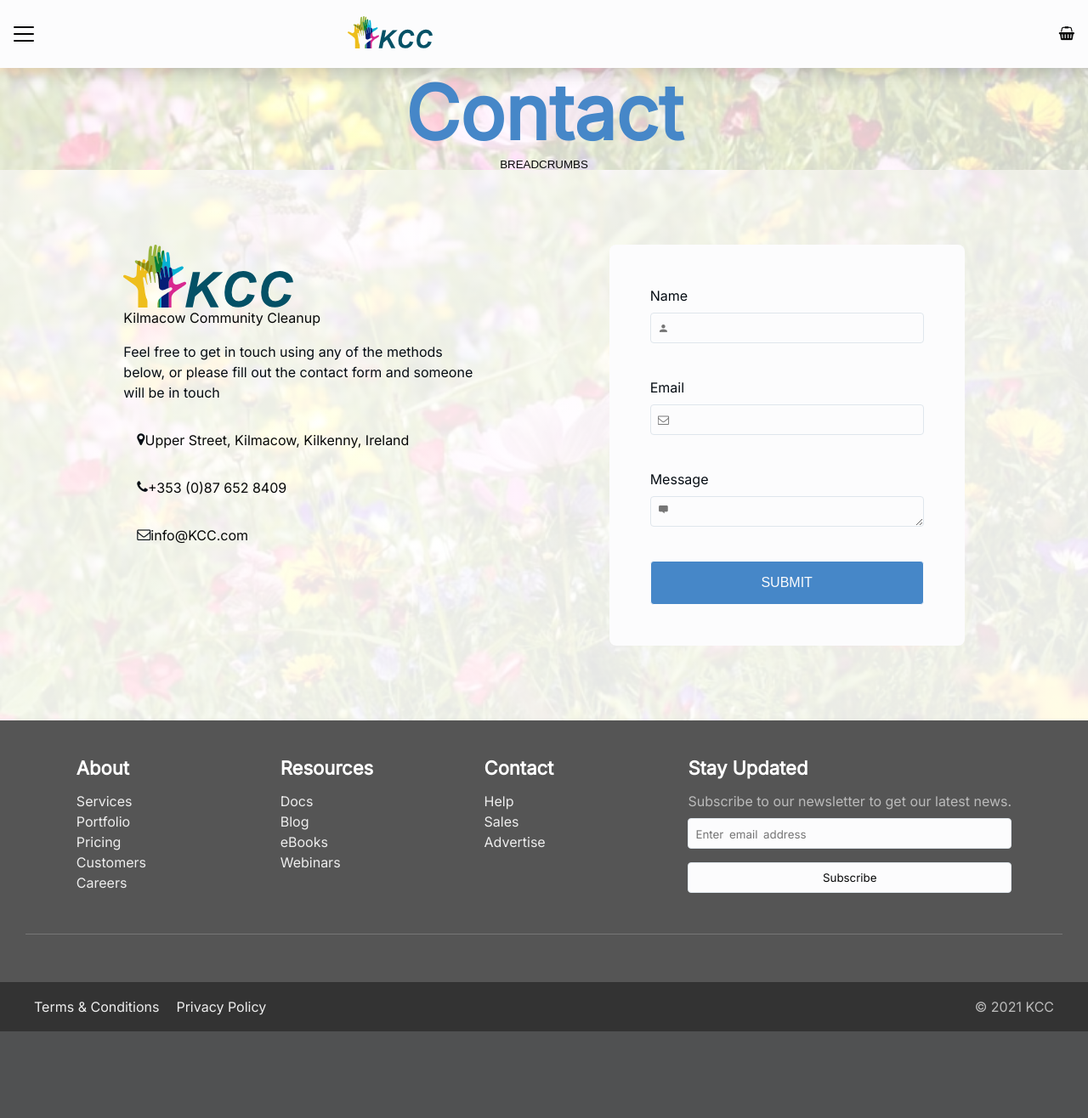
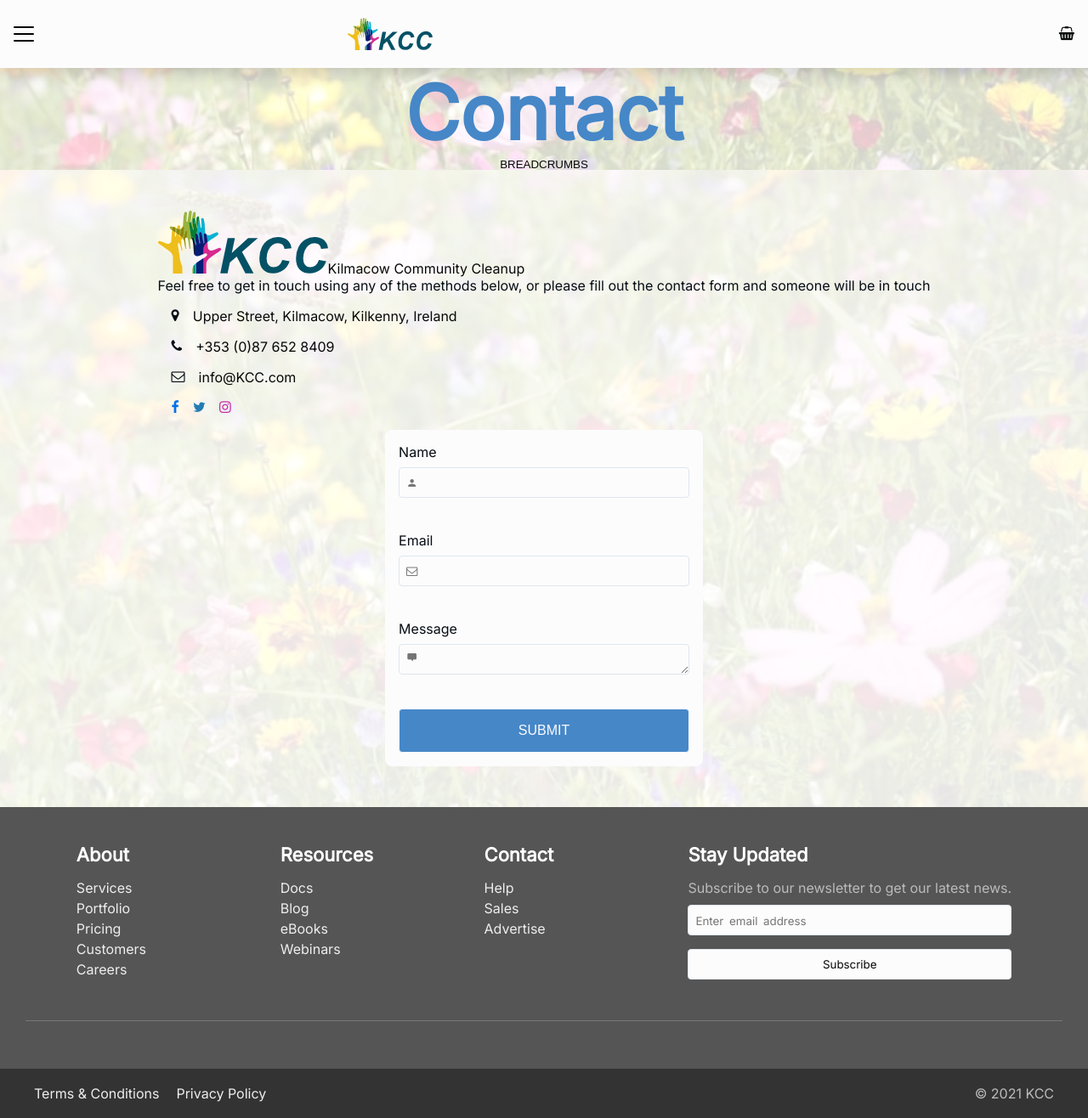
Before and after one commit to Code-Institute-Submissions/edwarddoyle-CI-MS4, a Django app: page /contact/ in a window 1280 px wide. Shown: the whole page at 85% size. Before the commit the page ends 1214 px from the top, so only its background shows below. Run offline with Django 3.2, Linux system fonts and the light colour scheme; some libraries are stand-ins or nearby versions; some web fonts are replaced.

Commit message:
CSS refactored

```diff
--- a/static/css/footer.css
+++ b/static/css/footer.css
@@ -20,11 +20,11 @@ ul {
     padding-bottom: 0.625rem;
   }
   /* Sticks footer to bottom */
-  body {
+  /* body {
     display: flex;
     min-height: 100vh;
     flex-direction: column;
-  }
+  } */
   .container {
     flex: 1;
   }
--- a/static/css/header.css
+++ b/static/css/header.css
@@ -11,8 +11,6 @@
     background-size: cover !important;
     background: linear-gradient(rgba(255, 255, 255, 0.8), rgba(255, 255, 255, 0.8)),
     url("../img/flowers.jpg") no-repeat center center scroll;
-
-
   }
 
   .masthead h1 {
--- a/static/css/style.css
+++ b/static/css/style.css
@@ -62,24 +62,26 @@
 /*    ----- Icons & Fonts -----    */
 @font-face {
   font-family: 'icomoon';
-  src: url('../icons/icomoon.eot?2a9iq1');
-  src: url('../icons/icomoon.eot?2a9iq1#iefix') format('embedded-opentype'),
-    url('../icons/icomoon.ttf?2a9iq1') format('truetype'),
-    url('../icons/icomoon.woff?2a9iq1') format('woff'),
-    url('../icons/icomoon.svg?2a9iq1#icomoon') format('svg');
+  src:  url('../icons/icomoon.eot?suvxt1');
+  src:  url('../icons/icomoon.eot?suvxt1#iefix') format('embedded-opentype'),
+    url('../icons/icomoon.ttf?suvxt1') format('truetype'),
+    url('../icons/icomoon.woff?suvxt1') format('woff'),
+    url('../icons/icomoon.svg?suvxt1#icomoon') format('svg');
   font-weight: normal;
   font-style: normal;
   font-display: block;
 }
 
-[class^="icon-"],
-[class*=" icon-"] {
+[class^="icon-"], [class*=" icon-"] {
+  /* use !important to prevent issues with browser extensions that change fonts */
   font-family: 'icomoon' !important;
   font-style: normal;
   font-weight: normal;
   font-variant: normal;
   text-transform: none;
   line-height: 1;
+
+  /* Better Font Rendering =========== */
   -webkit-font-smoothing: antialiased;
   -moz-osx-font-smoothing: grayscale;
 }
@@ -87,50 +89,66 @@
 .icon-person:before {
   content: "\e90b";
 }
-
 .icon-message:before {
   content: "\e90a";
 }
-
 .icon-info:before {
   content: "\e900";
+  margin-right: 1rem;
 }
-
+.icon-credit-card:before {
+  content: "\e910";
+  margin-right: 1rem;
+}
+.icon-left:before {
+  content: "\e90f";
+}
+.icon-twitter:before {
+  content: "\e90e";
+  color: var(--twitter-clr);
+  margin-right: 1rem;
+}
+.icon-instagram:before {
+  content: "\e90c";
+  color: var(--instagram-clr);
+  margin-right: 1rem;
+}
+.icon-facebook:before {
+  content: "\e90d";
+  color: var(--facebook-clr);
+  margin-right: 1rem;
+}
 .icon-search:before {
   content: "\e909";
 }
-
 .icon-arrow-up:before {
   content: "\e901";
 }
-
 .icon-up:before {
   content: "\e902";
 }
-
 .icon-logout:before {
   content: "\e903";
 }
-
 .icon-login:before {
   content: "\e904";
 }
-
 .icon-basket:before {
   content: "\e905";
 }
-
 .icon-phone:before {
   content: "\e906";
+  margin-right: 1rem;
+}
+.icon-location:before {
+  content: "\e907";
+  margin-right: 1rem;
+}
+.icon-email:before {
+  content: "\e908";
+  margin-right: 1rem;
 }
 
-.icon-location:before {
-  content: "\e907";
-}
-
-.icon-email:before {
-  content: "\e908";
-}
 
 h1 {
   font-size: 2rem;
@@ -138,6 +156,7 @@ h1 {
 
 h2 {
   font-size: 2rem;
+  text-transform: capitalize;
 }
 
 h3 {
@@ -297,6 +316,9 @@ nav {
   padding: 0 1rem;
   position: fixed;
 }
+nav > * {
+  display: flex;
+}
 
 .hamburger {
   display: flex;
@@ -566,14 +555,24 @@ section.contact {
   justify-content: space-evenly;
 }
 
-.pageContent div:not(.spinner, .stepperInput, .cell, .title, .content, fieldset, .form-group, .form-group > div, #card-element, #card-error) {
-  flex: 0 1 450px;
+.pageContent div.child{
+/* :not(.spinner, .stepperInput, .cell, .title, .content, fieldset, .form-group, .form-group > div, #card-element, #card-error, .buttonRow, .__PrivateStripeElement) { */
+  flex: 0 1 650px;
   min-height: 300px;
   margin: 0.5rem;
   padding: 1rem;
   line-height: 1.5;
   position: relative;
   align-self: stretch;
+}
+
+.imgHolder {
+  display: flex;
+  align-items: center;
+  justify-content: center;
+}
+.imgHolder img {
+  width: 100%;
 }
 
 .stepperInput {
@@ -587,12 +586,12 @@ section.contact {
 div.content .stepperInput {
   width: 90%;
 }
-.pageContent div>*:not(.closebutton) {
+/* .pageContent div>*:not(.closebutton, div + input) {
   margin: 1rem 0;
   justify-content: space-between;
   display: flex;
   flex-direction: column;
-}
+} */
 
 .pageContent div li {
   margin: 1rem;
@@ -619,7 +618,7 @@ div.content .stepperInput {
 }
 
 .form {
-  padding: 2rem;
+  /* padding: 2rem; */
   border-radius: 0.5rem;
 }
 
--- a/static/css/table.css
+++ b/static/css/table.css
@@ -5,7 +5,6 @@
   padding: 0;
   box-shadow: 0 0 40px rgba(0, 0, 0, 0.2);
   width: inherit;
-  background-color: var(--surface1);
   border-collapse: collapse;
 }
 
```
Also changed, not shown: other parts of static/css/style.css (+2 -37 lines).
